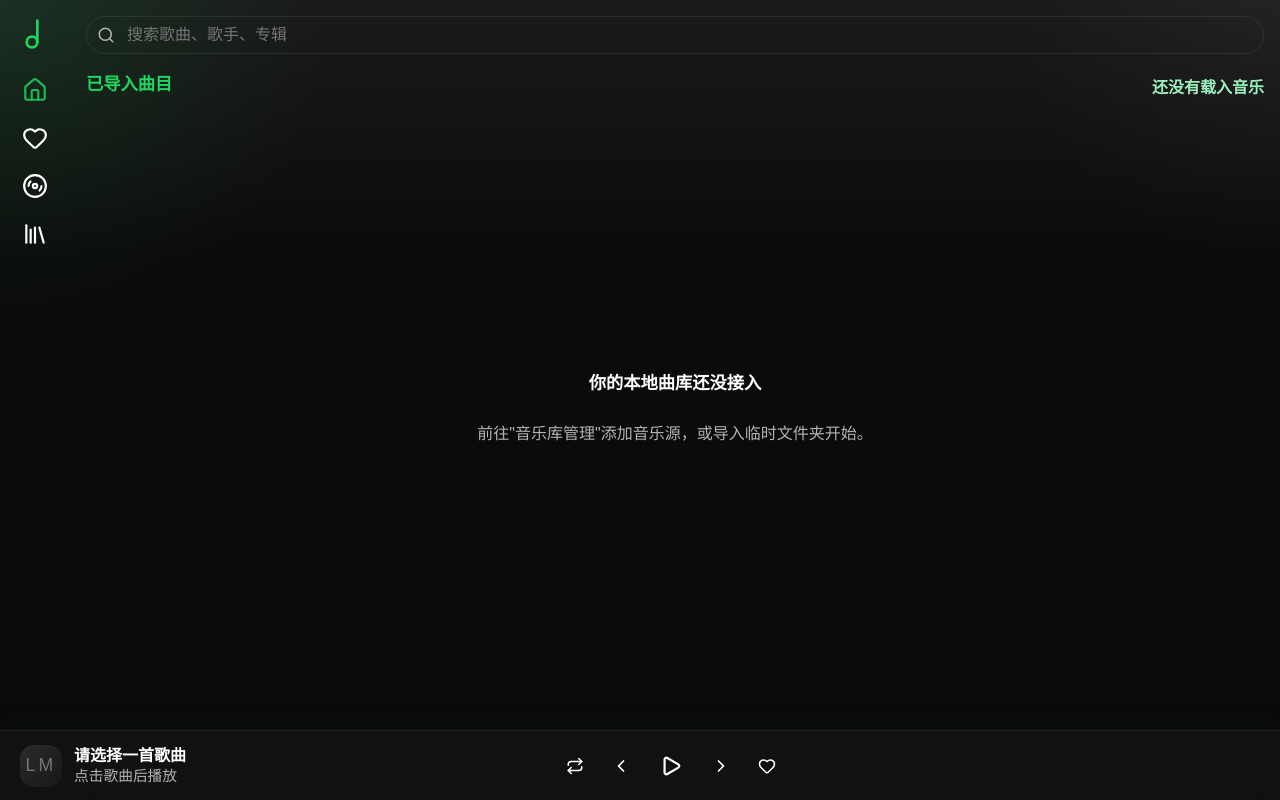
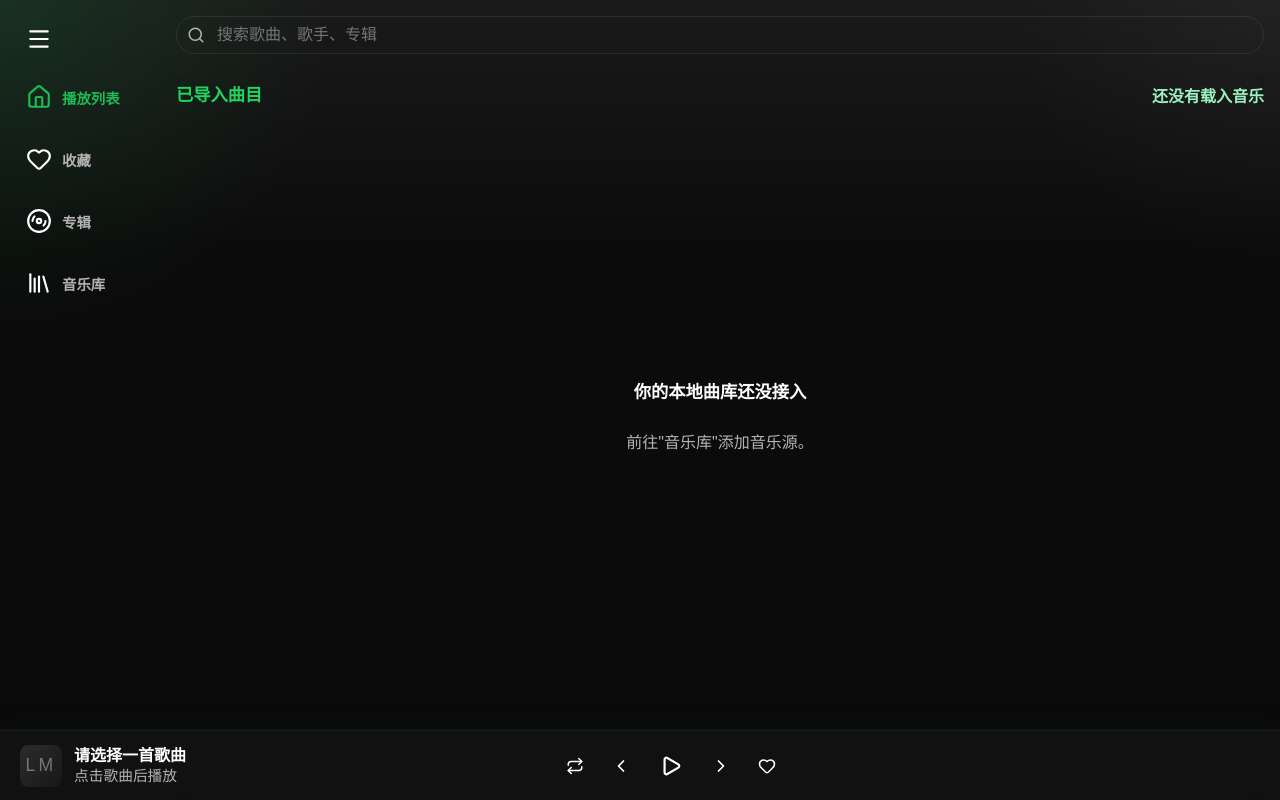
Before and after one commit to xiaooboy/web-music-player, a Vue app: page / in a window 1280 px wide. Built offline with nearby package versions, Linux system fonts and the light colour scheme.

Commit message:
feat: 添加可折叠侧边栏，统一封面圆角

```diff
--- a/src/App.vue
+++ b/src/App.vue
@@ -70,6 +70,7 @@ const currentView = ref<"library" | "detail">("library");
 const activeSection = ref<
   "playlist" | "favorites" | "albums" | "library-management"
 >("playlist");
+const sidebarCollapsed = ref(false);
 const selectedAlbumName = ref("");
 const playbackScope = ref<PlaybackScope>({ type: "all" });
 const likedTrackIds = ref<string[]>(loadLikedTrackIds());
@@ -451,7 +452,7 @@ async function loadLibrary(
     }),
   );
 
-  setStatus(`正在扫描 ${sortedEntries.length} 首歌曲...`);
+  setStatus(`...`);
 
   const BATCH_SIZE = 8;
   const parsedTracks: Track[] = [];
@@ -497,9 +498,7 @@ async function loadLibrary(
     }
 
     loadingDone.value = Math.min(batchStart + BATCH_SIZE, sortedEntries.length);
-    setStatus(
-      `正在解析 ${loadingDone.value} / ${loadingTotal.value} 首歌曲...`,
-    );
+    setStatus(`...`);
   }
 
   if (buildToken !== libraryBuildToken) {
@@ -1218,9 +1217,7 @@ async function restoreCachedLibrary() {
       tracks.value = cachedTrackPayload.tracks.map(createCachedTrack);
       currentTrackIndex.value = -1;
       activeTrackPath.value = "";
-      setStatus(
-        `已载入缓存曲库，后台正在刷新 ${tracks.value.length} 首歌曲...`,
-      );
+      setStatus(`...`);
     }
 
     const restoredSources = await Promise.all(
@@ -1294,6 +1291,11 @@ onMounted(() => {
   window.addEventListener("keydown", handleKeydown);
   window.addEventListener("contextmenu", handleContextMenuBlock);
   window.addEventListener("resize", handleWindowResize);
+
+  // 移动端默认显示 main-stage
+  if (window.innerWidth <= 480) {
+    document.querySelector(".app-shell")?.scrollTo(200, 0);
+  }
 
   if (
     typeof window.launchQueue !== "undefined" &&
@@ -1348,7 +1350,11 @@ function handleSwitchSection(
 ) {
   withViewTransition(() => {
     activeSection.value = section;
-    if (section === "albums" && !selectedAlbumName.value && albums.value.length) {
+    if (
+      section === "albums" &&
+      !selectedAlbumName.value &&
+      albums.value.length
+    ) {
       selectedAlbumName.value =
         currentTrack.value?.album.trim() || albums.value[0].name;
     }
@@ -1383,16 +1389,18 @@ function toggleCurrentTrackFavorite() {
 </script>
 
 <template>
-  <div class="brand brand--fixed" aria-hidden="true">
+  <!--  <div class="brand brand--fixed" aria-hidden="true">
     <div class="brand-mark">
       <Music3 :size="32" />
     </div>
-  </div>
-
-  <div class="app-shell">
+  </div> -->
+
+  <div class="app-shell" :class="{ 'sidebar-collapsed': sidebarCollapsed }">
     <SidebarPanel
       :active-section="activeSection"
+      :collapsed="sidebarCollapsed"
       @switch-section="handleSwitchSection"
+      @toggle-collapse="sidebarCollapsed = !sidebarCollapsed"
     />
 
     <main class="main-stage">
--- a/src/components/LibraryPanel.vue
+++ b/src/components/LibraryPanel.vue
@@ -174,8 +174,7 @@ const totalSize = computed(() => rowVirtualizer.value.getTotalSize());
               ? `已处理 ${loadingDone} / ${loadingTotal} 首歌曲，请稍候。`
               : hasTracks
                 ? "换个关键词试试，或者清空搜索框查看全部曲目。"
-                : emptyDescription ||
-                  '前往"音乐库管理"添加音乐源，或导入临时文件夹开始。'
+                : emptyDescription || '前往"音乐库"添加音乐源。'
           }}
         </p>
       </div>
--- a/src/components/SidebarPanel.vue
+++ b/src/components/SidebarPanel.vue
@@ -1,20 +1,31 @@
 <script setup lang="ts">
-import { Disc3, Heart, Library, House } from "lucide-vue-next";
+import { Disc3, Heart, Library, House, Menu } from "lucide-vue-next";
 
 defineProps<{
   activeSection: "playlist" | "favorites" | "albums" | "library-management";
+  collapsed: boolean;
 }>();
 
 defineEmits<{
   switchSection: [
     section: "playlist" | "favorites" | "albums" | "library-management",
   ];
+  toggleCollapse: [];
 }>();
 </script>
 
 <template>
-  <aside class="sidebar">
-    <div class="brand brand--placeholder" aria-hidden="true" />
+  <aside class="sidebar" :class="{ 'is-collapsed': collapsed }">
+    <div class="brand brand--placeholder" aria-hidden="true">
+      <button
+        class="collapse-btn"
+        :title="collapsed ? '展开' : '折叠'"
+        type="button"
+        @click="$emit('toggleCollapse')"
+      >
+        <Menu :size="26" />
+      </button>
+    </div>
 
     <div class="nav-panel">
       <button
@@ -25,6 +36,7 @@ defineEmits<{
         @click="$emit('switchSection', 'playlist')"
       >
         <span class="nav-icon"><House :size="26" /></span>
+        <span v-if="!collapsed" class="nav-label">播放列表</span>
       </button>
       <button
         class="nav-item"
@@ -34,6 +46,7 @@ defineEmits<{
         @click="$emit('switchSection', 'favorites')"
       >
         <span class="nav-icon"><Heart :size="26" /></span>
+        <span v-if="!collapsed" class="nav-label">收藏</span>
       </button>
       <button
         class="nav-item"
@@ -43,6 +56,7 @@ defineEmits<{
         @click="$emit('switchSection', 'albums')"
       >
         <span class="nav-icon"><Disc3 :size="26" /></span>
+        <span v-if="!collapsed" class="nav-label">专辑</span>
       </button>
       <button
         class="nav-item"
@@ -52,6 +66,7 @@ defineEmits<{
         @click="$emit('switchSection', 'library-management')"
       >
         <span class="nav-icon"><Library :size="26" /></span>
+        <span v-if="!collapsed" class="nav-label">音乐库</span>
       </button>
     </div>
   </aside>
--- a/src/styles/album.css
+++ b/src/styles/album.css
@@ -66,7 +66,7 @@
 .album-item-cover,
 .album-detail-cover {
   overflow: hidden;
-  border-radius: var(--cover-radius-md);
+  border-radius: var(--cover-radius);
   background: rgba(255, 255, 255, 0.06);
 }
 
@@ -142,7 +142,7 @@
 .album-detail-cover {
   width: 116px;
   height: 116px;
-  border-radius: var(--cover-radius-lg);
+  border-radius: var(--cover-radius);
 }
 
 .album-detail-copy h3 {
--- a/src/styles/base.css
+++ b/src/styles/base.css
@@ -21,9 +21,8 @@
   --line: rgba(255, 255, 255, 0.08);
   --shadow: 0 18px 44px rgba(0, 0, 0, 0.38);
   --radius-xl: 24px;
-  --cover-radius-sm: 14px;
-  --cover-radius-md: 18px;
-  --cover-radius-lg: 24px;
+  --cover-radius: 20%;
+  --cover-radius-circled: 50%;
   --font-display:
     "Segoe UI Variable", "PingFang SC", "Microsoft YaHei", sans-serif;
   --font-body:
--- a/src/styles/layout.css
+++ b/src/styles/layout.css
@@ -1,6 +1,6 @@
 .app-shell {
   display: grid;
-  grid-template-columns: 50px minmax(0, 1fr);
+  grid-template-columns: 140px minmax(0, 1fr);
   min-height: 100dvh;
   max-height: 100dvh;
   height: 100vh;
@@ -8,6 +8,11 @@
   /*padding: calc(16px + var(--window-safe-top)) 16px var(--dock-height);*/
   gap: 20px;
   overflow: hidden;
+  transition: grid-template-columns 0.25s ease;
+}
+
+.app-shell.sidebar-collapsed {
+  grid-template-columns: 50px minmax(0, 1fr);
 }
 
 .detail-shell {
@@ -84,8 +89,9 @@
 
 .topbar,
 .section-head {
+  height: 42px;
   justify-content: space-between;
-  align-items: flex-start;
+  align-items: center;
   gap: 18px;
 }
 
@@ -167,7 +173,7 @@
 .cover-art {
   position: relative;
   overflow: hidden;
-  border-radius: var(--cover-radius-lg);
+  border-radius: var(--cover-radius);
   background: linear-gradient(135deg, #2c2c2c 0%, #171717 100%);
 }
 
--- a/src/styles/library.css
+++ b/src/styles/library.css
@@ -231,7 +231,7 @@
 .track-thumb {
   width: 42px;
   aspect-ratio: 1;
-  border-radius: var(--cover-radius-sm);
+  border-radius: var(--cover-radius);
   overflow: hidden;
   background: linear-gradient(135deg, #2a2a2a 0%, #1a1a1a 100%);
   flex-shrink: 0;
--- a/src/styles/player-detail.css
+++ b/src/styles/player-detail.css
@@ -49,7 +49,7 @@
 .dock-cover {
   width: 42px;
   height: 42px;
-  border-radius: var(--cover-radius-sm);
+  border-radius: var(--cover-radius);
   flex-shrink: 0;
   display: flex;
   flex-wrap: wrap;
@@ -360,7 +360,7 @@ input[type="range"]::-webkit-slider-thumb {
 .detail-cover {
   width: min(100%, clamp(180px, 22vw, 300px));
   aspect-ratio: 1;
-  border-radius: var(--cover-radius-lg);
+  border-radius: var(--cover-radius);
   background: transparent;
   box-shadow: none;
   align-self: center;
--- a/src/styles/responsive.css
+++ b/src/styles/responsive.css
@@ -22,8 +22,8 @@
 @media (max-width: 1080px) {
   .topbar,
   .section-head {
-    flex-direction: column;
-    align-items: flex-start;
+    /*flex-direction: column;*/
+    /*align-items: flex-start;*/
   }
 
   .topbar-actions {
@@ -113,6 +113,21 @@
 }
 
 @media (max-width: 480px) {
+  .app-shell {
+    overflow-x: auto;
+    grid-template-columns: 140px 100%;
+    scroll-behavior: smooth;
+    scroll-snap-type: x mandatory;
+  }
+  .main-stage {
+    scroll-snap-align: start;
+  }
+  .sidebar {
+    scroll-snap-align: end;
+  }
+  .brand--placeholder .collapse-btn {
+    display: none;
+  }
   .player-dock {
     .mode-button {
       display: none;
--- a/src/styles/sidebar.css
+++ b/src/styles/sidebar.css
@@ -14,7 +14,13 @@
   flex-direction: column;
   gap: 26px;
   overflow: auto;
+  width: 140px;
+  transition: width 0.25s ease;
   /*border-right: 1px solid rgba(255, 255, 255, 0.06);*/
+}
+
+.sidebar.is-collapsed {
+  width: 50px;
 }
 
 .brand {
@@ -25,7 +31,9 @@
 /* sidebar 内的高度占位，与固定 brand 的 Music3 图标等高 */
 .brand--placeholder {
   height: 32px;
-  pointer-events: none;
+  display: flex;
+  align-items: center;
+  padding-left: 2px;
 }
 
 /* App 层固定 brand：坐标与 sidebar 内原始位置完全重合 */
@@ -74,18 +82,67 @@
 
 .nav-item {
   background: transparent;
+  display: flex;
+  align-items: center;
+  gap: 10px;
+  padding: 8px 10px;
+  border-radius: 8px;
+  width: 100%;
+  font-weight: 700;
+}
+
+.nav-item:hover .nav-label {
+  color: var(--text);
+}
+
+.nav-item.is-active .nav-label {
+  color: var(--accent-deep);
 }
 
 .nav-item.is-active .nav-icon {
   color: var(--accent-deep);
   transition: color 0.5s ease;
-  /*background: linear-gradient(
-    135deg,
-    rgba(30, 215, 96, 0.16),
-    rgba(255, 255, 255, 0.06)
-  );*/
 }
 
 .nav-icon {
   color: white;
+  flex-shrink: 0;
 }
+
+.nav-label {
+  font-size: 0.9rem;
+  color: var(--muted);
+  white-space: nowrap;
+  transition:
+    opacity 0.2s ease,
+    width 0.2s ease,
+    color 0.15s ease;
+  overflow: hidden;
+}
+
+.sidebar.is-collapsed .nav-label {
+  opacity: 0;
+  width: 0;
+}
+
+.collapse-btn {
+  background: transparent;
+  display: flex;
+  align-items: center;
+  justify-content: center;
+  padding: 8px;
+  border-radius: 8px;
+  cursor: pointer;
+  transition:
+    background 0.15s ease,
+    color 0.15s ease;
+  align-self: flex-start;
+}
+
+.collapse-btn svg {
+  transition: transform 0.25s ease;
+}
+
+.collapse-btn svg.is-rotated {
+  transform: rotate(180deg);
+}
```
